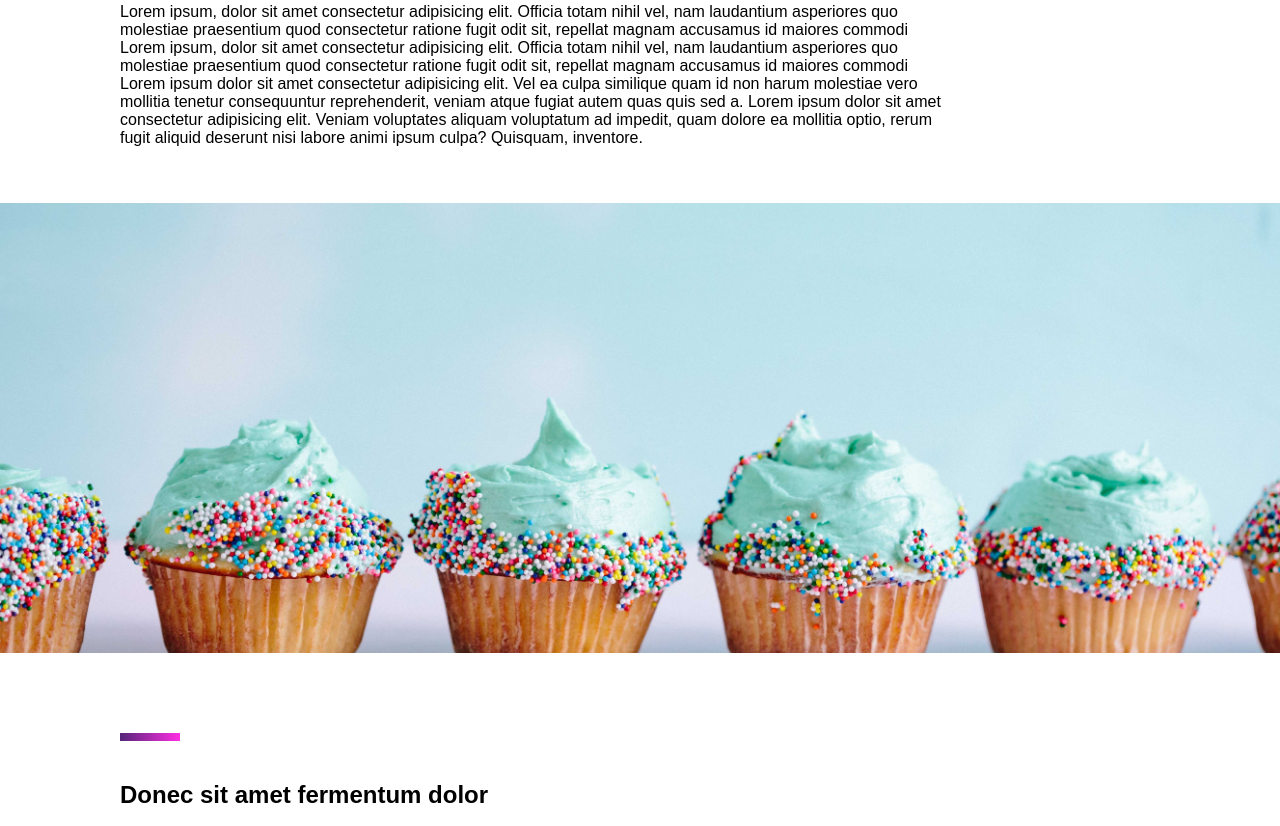
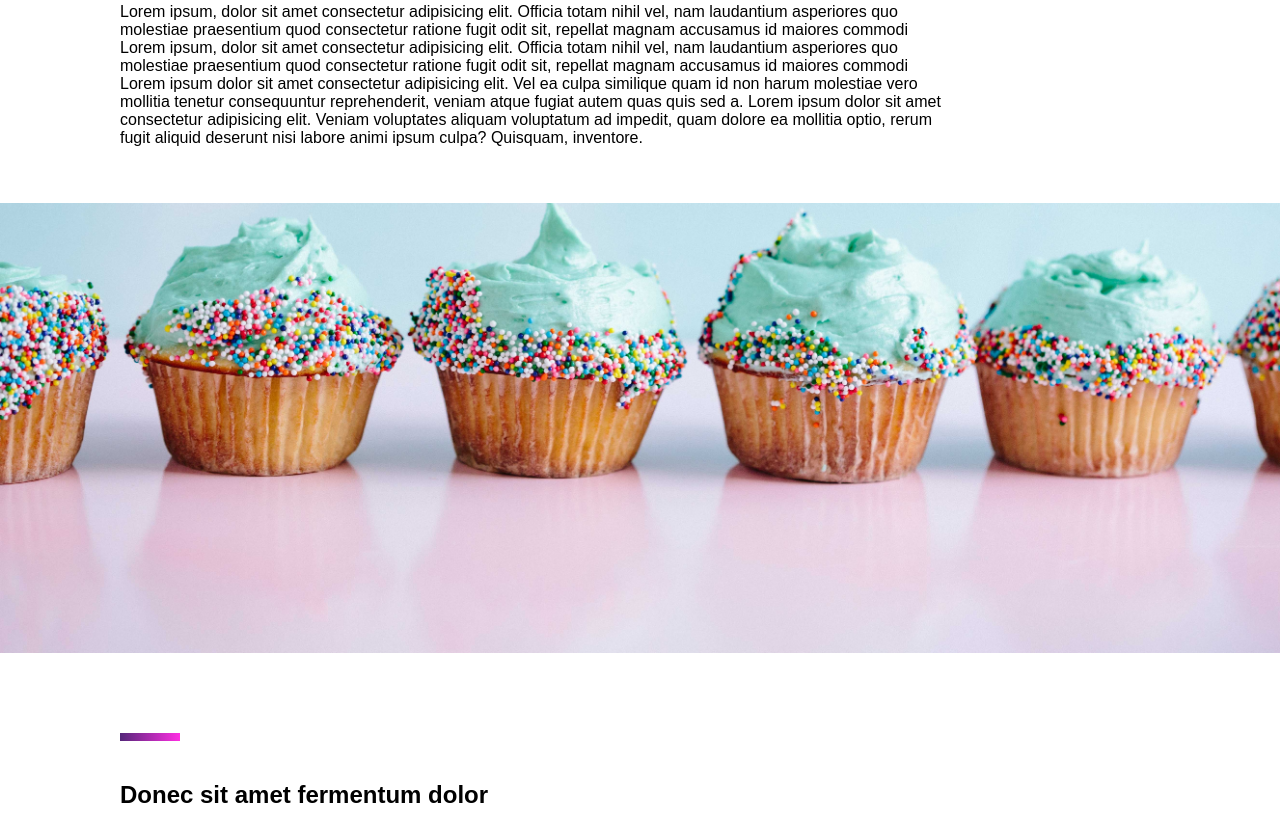
Before and after one commit to motokikasai/cupcake-factory, a plain HTML site: page index.html in a window 1280 px wide. Shown: the part 495-1321 px from the top of the page. Drawn offline with Linux system fonts and the light colour scheme.

Commit message:
Tweak html

```diff
--- a/index.html
+++ b/index.html
@@ -47,7 +47,7 @@
       }
 
       .banner-wrap {
-        background: url("/images/cupcakes.jpg") no-repeat center center;
+        background: url("/images/cupcakes.jpg") no-repeat center bottom;
         background-size: cover;
         max-width: 100%;
         height: 450px;
```
